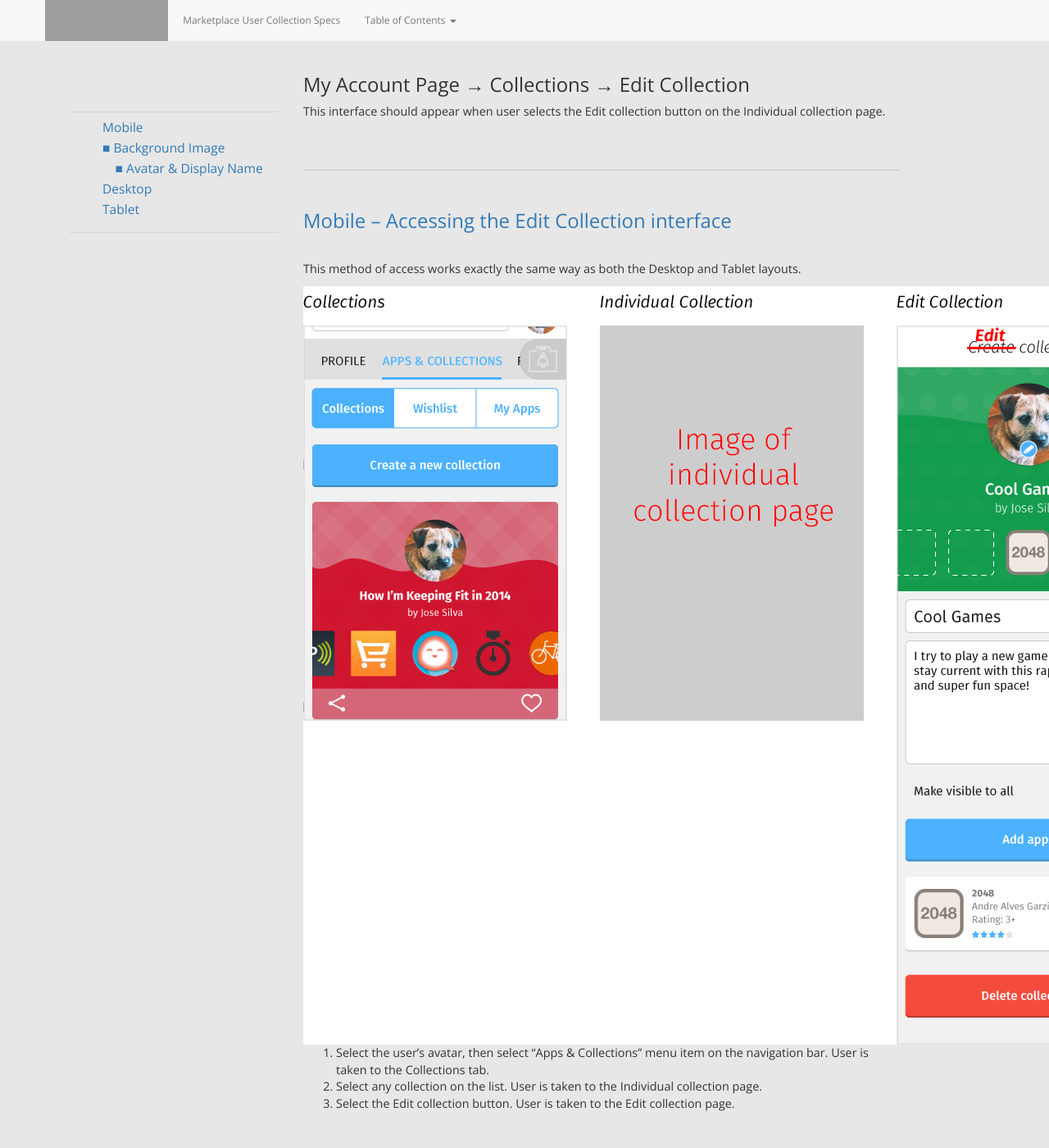
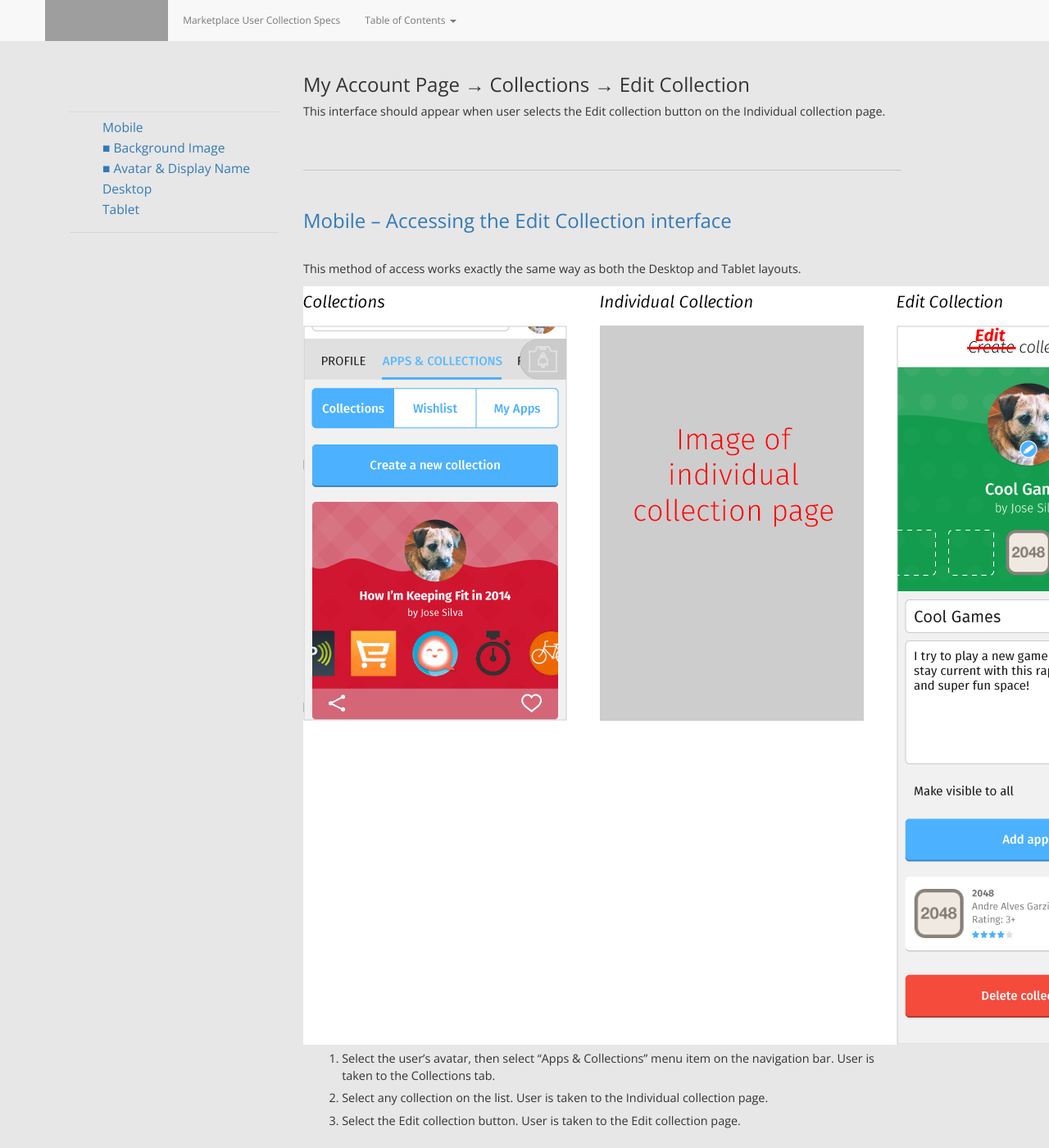
Before and after one commit to mhanratty/marketplaceux-usercollections, a Jekyll site: the page built from projectSpecsCollectionsEdit.html, in a window 1280 px wide and 1400 px high. Shown: the whole window at 82% size. Built offline with Jekyll 4.4.1, drawn with Linux system fonts in a browser that asks for light colours; nearby versions of some CDN libraries; grey boxes are pictures that could not be loaded.

Commit message:
CSS and layout fix

```diff
--- a/css/customStyles.css
+++ b/css/customStyles.css
@@ -22,11 +22,11 @@ ol.letters{
   list-style-type: upper-alpha;
 }
 
-.content ol li {
+#content ol li {
   margin: .5em;
 }
 
-.content > img {
+#content > img {
   margin: 1.5em 0 2.5em;
 }
 
--- a/projectSpecsCollectionsEdit.html
+++ b/projectSpecsCollectionsEdit.html
@@ -11,7 +11,7 @@ multisequence: twelve
 		<ul class="secondaryMenu" data-spy="affix" data-offset-top="70" data-offset-bottom="200">
 			<li><a href="#editcollectionmobile">Mobile</a>
 			<li><a href="#editcollectionbackgroundmobile">■ Background Image</a></li>
-			<li><a href="#editcollectionavatarmobile">&emsp;■ Avatar & Display Name</a></li>
+			<li><a href="#editcollectionavatarmobile">■ Avatar & Display Name</a></li>
 			<li><a href="#editcollectiondesktop">Desktop</a></li>
 			<li><a href="#editcollectiontablet">Tablet</a></li>
 		</ul>
```
